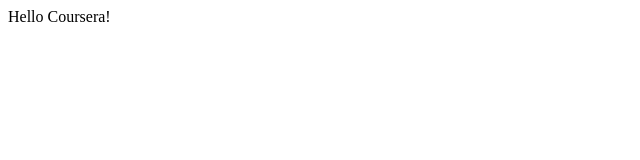
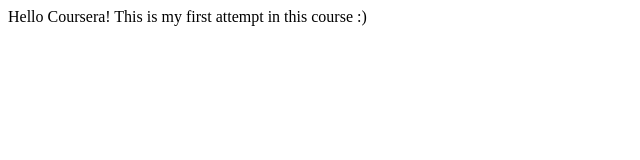
Before and after one commit to Kunalmikun/coursera-test, a plain HTML site: page site/index.html in a window 1280 px wide. Shown: the whole page, without its empty margins (0-640 px from the left). Drawn offline with Linux system fonts and the light colour scheme.

Commit message:
Small addition to our page content.

```diff
--- a/site/index.html
+++ b/site/index.html
@@ -4,6 +4,6 @@
 	<title>hello coursera</title>
 </head>
 <body>
-<h>Hello Coursera!</h1>
+<h>Hello Coursera!  This is my first attempt in this course :)</h1>
 </body>
 </html>
```
